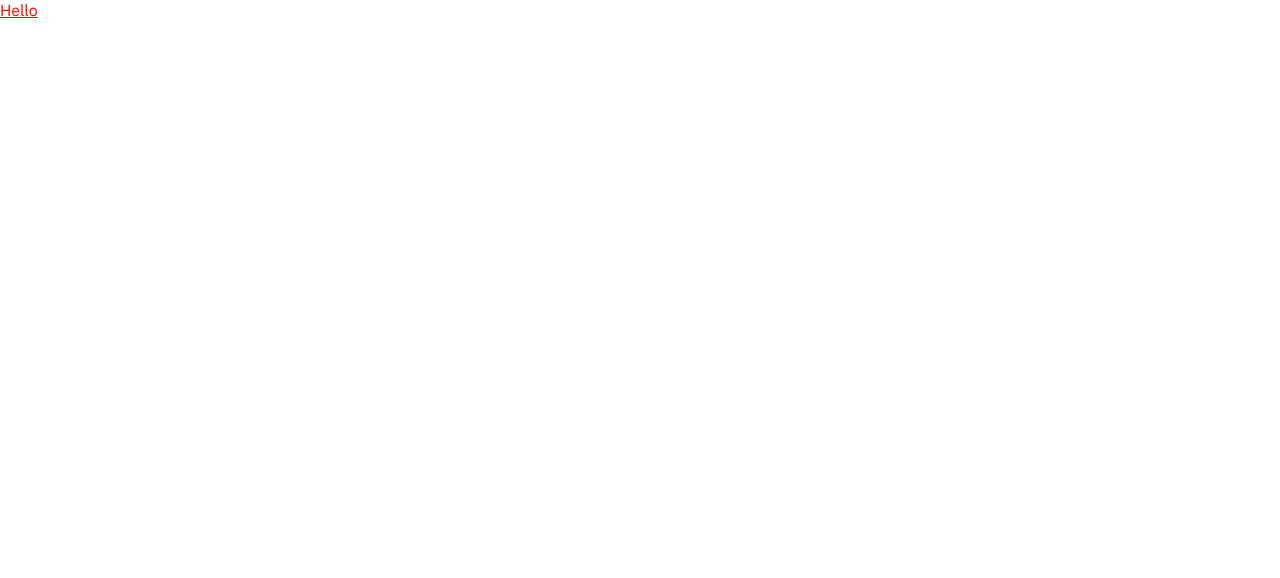
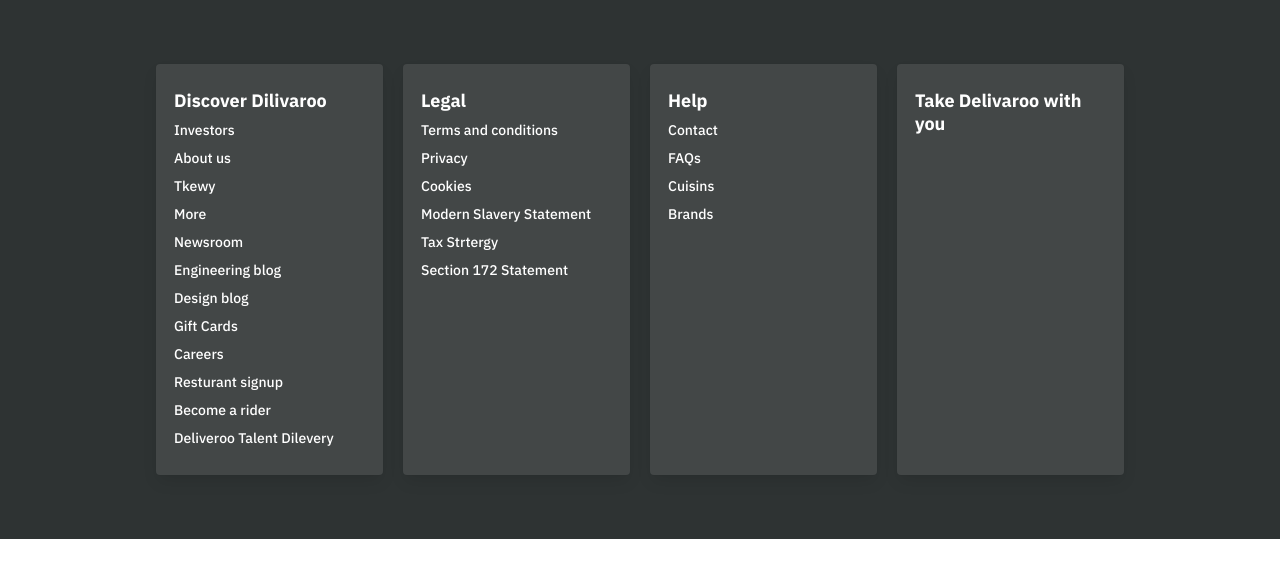
Before and after one commit to Prasadkpd/Eatme-assesment, a React (Create React App) app in the folder client/: page / in a window 1280 px wide. Shown: the top 578 px of the page. Built offline with nearby package versions, Linux system fonts and the light colour scheme.

Commit message:
fea: done the footer

```diff
--- a/client/package.json
+++ b/client/package.json
@@ -15,6 +15,7 @@
     "node-sass": "^9.0.0",
     "react": "^18.2.0",
     "react-dom": "^18.2.0",
+    "react-icons": "^4.10.1",
     "react-router-dom": "^6.15.0",
     "react-scripts": "5.0.1",
     "sass": "^1.65.1",
--- a/client/src/App.tsx
+++ b/client/src/App.tsx
@@ -1,14 +1,19 @@
-import { ConfigProvider } from 'antd';
+import 'bulma/css/bulma.css';
 import './assets/styles/main.scss';
-import { getGoogleOAuthURL } from './utils/getGoogleUrl';
+import { BrowserRouter, Route, Routes } from 'react-router-dom';
+import Home from './pages/Home';
+import Login from './pages/Login/Login';
 
 function App () {
   return (
-    <ConfigProvider>
-
-      <a style={ { color: 'red' } } href={getGoogleOAuthURL() }>Hello</a>
-    </ConfigProvider>
-  )
+    <BrowserRouter>
+      <Routes>
+        <Route path="/" element={ <Home /> } />
+        <Route path="/login" element={ <Login /> } />
+        {/* <Route path="/signup" element={ <Signup /> } /> */}
+      </Routes>
+    </BrowserRouter>
+  );
 }
 
 export default App;
--- a/client/src/assets/styles/main.scss
+++ b/client/src/assets/styles/main.scss
@@ -1,4 +1,5 @@
 @import '_variable.scss';
 @import './partials/common.scss';
+@import './partials/header.scss';
 @import './partials/footer.scss';
 @import './partials/login.scss';
--- a/client/src/assets/styles/partials/common.scss
+++ b/client/src/assets/styles/partials/common.scss
@@ -1,9 +1,8 @@
+* {
+    font-family: 'IBM Plex Sans', sans-serif !important;
+}
+
 body {
     margin: 0 !important;
     padding: 0 !important;
-    font-family: 'IBM Plex Sans', sans-serif !important;
 }
-
-.ant-typography {
-    font-family: 'IBM Plex Sans', sans-serif !important;
-}
--- a/client/src/assets/styles/partials/footer.scss
+++ b/client/src/assets/styles/partials/footer.scss
@@ -1,33 +1,57 @@
 .footer {
     background-color: $footer-bg;
-    margin: 0 !important;
-    color: $white;
-    padding: 1em 2em;
+    padding: 3rem 1.5rem !important;
 
-    .footer-col {
-        height: 50vh;
+    .footer-con {
+        width: 80vw;
+        margin: 1em auto !important;
+    }
+
+    .tile {
+        padding-left: 10px;
+        padding-right: 10px;
+    }
+
+    .card {
         background-color: $fooer-col-bg;
-        padding: 2em 1em;
-        font-family: 'IBM Plex Sans', sans-serif !important;
-        font-size: 14px;
-        border-radius: 3px;
+        padding: 10px !important;
+    }
 
-        h3 {
-            margin-top: 0 !important;
-            font-size: 18px !important;
-        }
+    .subtitle {
+        color: $white !important;
+        align-items: start;
+        font-size: 18px;
+        font-weight: 700;
+    }
 
-        .ant-typography {
-            color: $white !important;
-        }
+    .content {
+        color: $white!important;
 
-        a {
-            font-size: 14px;
-            display: block;
-        }
-
-        a:hover {
-            color: $primary !important;
+        ul {
+            margin-left: .5em !important;
+            margin-top: 1em;
+            margin-bottom: 1em;
         }
     }
+
+    .list {
+        list-style: none !important;
+        justify-content: left !important;
+        align-items: left !important;
+        text-align: left !important;
+    }
+
+    .list li {
+        font-weight: 500;
+    }
+
+    .list a {
+        font-size: 14px;
+        text-decoration: none !important;
+        cursor: pointer;
+    }
+
+    .link:hover {
+        color: $primary !important;
+    }
 }
--- /dev/null
+++ b/client/src/assets/styles/partials/header.scss
@@ -0,0 +1,49 @@
+.image {
+    width: 20vw;
+
+    &-header {}
+}
+
+.search {
+    width: 50vw;
+}
+
+.buttons {
+    width: 30vw;
+
+    &-header {
+        width: 80vw !important;
+        align-items: right !important;
+        text-align: right !important;
+        justify-content: end;
+        padding-right: 100px;
+        display: flex;
+    }
+}
+
+.icons-button {
+    color: #00ccbc;
+    font-size: 16px;
+    font-weight: 800;
+    margin-right: 5px;
+}
+
+.input {
+    &-search {
+        width: 200% !important;
+        border: none !important;
+        outline: none !important;
+    }
+}
+
+.control {
+    &-search {
+        width: 90%;
+        margin: 15px;
+        padding-right: 20px;
+        display: flex;
+        border: 1px solid black;
+        padding-left: 20px;
+        border-radius: 8px;
+    }
+}
--- /dev/null
+++ b/client/src/components/footer.tsx
@@ -0,0 +1,76 @@
+import { Link } from 'react-router-dom';
+
+const Footer = () => {
+    return (
+        <footer className="footer">
+            <div className="content has-text-centered footer-con">
+                <div className="tile is-ancestor">
+                    <div className="tile is-vertical is-12">
+                        <div className="tile">
+                            <div className="tile is-parent is-vertical">
+                                <article className="tile is-child notification card">
+                                    <div className="content">
+                                        <ul className="list">
+                                            <li><p className="subtitle">Discover Dilivaroo</p></li>
+                                            <li><Link to="/login" className="link">Investors</Link></li>
+                                            <li><Link to="/" className="link">About us</Link></li>
+                                            <li><Link to="/" className="link">Tkewy</Link></li>
+                                            <li><Link to="/" className="link">More</Link></li>
+                                            <li><Link to="/" className="link">Newsroom</Link></li>
+                                            <li><Link to="/" className="link">Engineering blog</Link></li>
+                                            <li><Link to="/" className="link">Design blog</Link></li>
+                                            <li><Link to="/" className="link">Gift Cards</Link></li>
+                                            <li><Link to="/" className="link">Careers</Link></li>
+                                            <li><Link to="/" className="link">Resturant signup</Link></li>
+                                            <li><Link to="/" className="link">Become a rider</Link></li>
+                                            <li><Link to="/" className="link">Deliveroo Talent Dilevery</Link></li>
+                                        </ul>
+                                    </div>
+                                </article>
+                            </div>
+                            <div className="tile is-parent">
+                                <article className="tile is-child notification card">
+                                    <div className="content">
+                                        <ul className="list">
+                                            <li><p className="subtitle">Legal</p></li>
+                                            <li><Link to="/" className="link">Terms and conditions</Link></li>
+                                            <li><Link to="/" className="link">Privacy</Link></li>
+                                            <li><Link to="/" className="link">Cookies</Link></li>
+                                            <li><Link to="/" className="link">Modern Slavery Statement</Link></li>
+                                            <li><Link to="/" className="link">Tax Strtergy</Link></li>
+                                            <li><Link to="/" className="link">Section 172 Statement</Link></li>
+                                        </ul>
+                                    </div>
+                                </article>
+                            </div>
+                            <div className="tile is-parent">
+                                <article className="tile is-child notification card">
+                                    <div className="content">
+                                        <ul className="list">
+                                            <li><p className="subtitle">Help</p></li>
+                                            <li><Link to="/" className="link">Contact</Link></li>
+                                            <li><Link to="/" className="link">FAQs</Link></li>
+                                            <li><Link to="/" className="link">Cuisins</Link></li>
+                                            <li><Link to="/" className="link">Brands</Link></li>
+                                        </ul>
+                                    </div>
+                                </article>
+                            </div>
+                            <div className="tile is-parent">
+                                <article className="tile is-child notification card">
+                                    <div className="content">
+                                        <ul className="list">
+                                            <li><p className="subtitle">Take Delivaroo with you</p></li>
+                                        </ul>
+                                    </div>
+                                </article>
+                            </div>
+                        </div>
+                    </div>
+                </div>
+            </div>
+        </footer>
+    );
+};
+
+export default Footer;
--- a/client/src/pages/Home.tsx
+++ b/client/src/pages/Home.tsx
@@ -1,6 +1,8 @@
+import Footer from "../components/footer";
+
 const Home = () => {
     return (
-        < h1 > Home Page</h1 >
+       <Footer/>
     )
 }
 
--- a/package.json
+++ b/package.json
@@ -20,7 +20,6 @@
   },
   "dependencies": {
     "@faker-js/faker": "^8.0.2",
-    "antd": "^5.8.3",
     "axios": "^1.4.0",
     "bcrypt": "^5.1.0",
     "body-parser": "^1.20.2",
```
Also changed, not shown: 1 other file (tests, documents, lock files or other folders).
